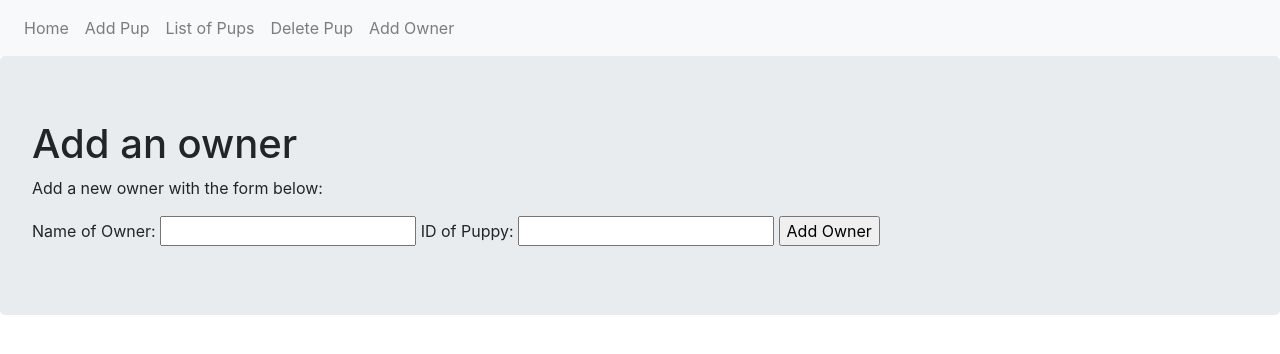
After one commit to austinholmes33/unit-4-site-tutorial, a Flask app: page /owner in a window 1280 px wide. The commit adds this page. Shown: the top 354 px of the page. Run offline with Flask 2, Linux system fonts and the light colour scheme.

Commit message:
app done, need to debug owner name not showing on list

```diff
--- a/app.py
+++ b/app.py
@@ -1,6 +1,6 @@
 import os
-from forms import AddForm, DelForm
-from flask import Flask, render_template, url_for, redirect, request
+from forms import AddForm, DelForm, OwnerForm
+from flask import Flask, render_template, url_for, redirect, request, flash
 from flask_sqlalchemy import SQLAlchemy
 from flask_migrate import Migrate
 
@@ -27,15 +27,35 @@ Migrate(app, db)
 class Puppy(db.Model):
 
     __tablename__ = 'puppies'
+
     id = db.Column(db.Integer, primary_key=True)
     name = db.Column(db.Text)
+    owner = db.relationship('Owner', backref='puppy', uselist=False)
 
     def __init__(self, name):
         self.name = name
 
     def __repr__(self):
-        return f"Puppy name is {self.name}"
+        if self.owner:
+            return f"Puppy name is {self.name} and owner is {self.owner.name}"
+        else:
+            return f"Puppy name is {self.name} and has no owner"
 
+
+class Owner(db.Model):
+
+    __tablename__ = 'owners'
+
+    id = db.Column(db.Integer, primary_key=True)
+    name = db.Column(db.Text)
+    puppy_id = db.Column(db.Integer, db.ForeignKey('puppies.id'))
+
+    def __init__(self, name, puppy_id):
+        self.name = name
+        self.puppy_id = puppy_id
+
+    def __repr__(self):
+        return f"Owner name is {self.name} "
 ##########################
 ### View Functions #######
 ##########################
@@ -55,7 +75,7 @@ def add_pup():
             new_pup = Puppy(name)
             db.session.add(new_pup)
             db.session.commit()
-            print('test')
+
             return redirect(url_for('list_pup'))
 
 
@@ -82,5 +102,25 @@ def del_pup():
         return redirect(url_for('list_pup'))
     return render_template('delete.html', form=form)
 
+@app.route('/owner', methods=["GET", "POST"])
+def add_owner():
+
+    form = OwnerForm()
+
+    if form.validate_on_submit():
+
+        name = form.name.data
+        pup_id = form.pup_id.data
+
+        new_owner = Owner(name, pup_id)
+        db.session.add(new_owner)
+        db.session.commit()
+        flash(f"{form.name.data} has been added")
+
+        return redirect(url_for('list_pup'))
+
+    return render_template('owner.html', form=form)
+
+
 if __name__ == "__main__":
     app.run(debug=True)
--- a/forms.py
+++ b/forms.py
@@ -4,10 +4,16 @@ from wtforms.validators import DataRequired
 
 class AddForm(FlaskForm):
 
-    name = StringField('Name of Puppy: ')
+    name = StringField('Name of Puppy:')
     submit = SubmitField('Add a Puppy')
 
 class DelForm(FlaskForm):
 
-    id = IntegerField("Id Number of Puppy to Remove: ")
+    id = IntegerField("Id Number of Puppy to Remove:")
     submit = SubmitField("Remove puppy")
+
+class OwnerForm(FlaskForm):
+
+    name = StringField('Name of Owner:')
+    pup_id = IntegerField('ID of Puppy:')
+    submit = SubmitField('Add Owner')
--- a/templates/base.html
+++ b/templates/base.html
@@ -19,6 +19,8 @@
             <a class="nav-item nav-link" href="{{url_for('add_pup')}}">Add Pup</a>
             <a class="nav-item nav-link" href="{{url_for('list_pup')}}">List of Pups</a>
             <a class="nav-item nav-link" href="{{url_for('del_pup')}}">Delete Pup</a>
+            <a class="nav-item nav-link" href="{{url_for('add_owner')}}">Add Owner</a>
+
         </div>
     </nav>
     {% block content %}
--- /dev/null
+++ b/templates/owner.html
@@ -0,0 +1,14 @@
+{% extends "base.html" %}
+
+{% block content %}
+<div class="jumbotron">
+    <h1>Add an owner</h1>
+    <p>Add a new owner with the form below:</p>
+    <form method="POST">
+        {{form.csrf_token()}}
+        {{form.name.label}} {{form.name()}}
+        {{form.pup_id.label}} {{form.pup_id()}}
+        {{form.submit()}}
+    </form>
+</div>
+{% endblock %}
```
Also changed, not shown: migrations/versions/2986242e0b25_owner_table_added.py (added, +34 -0 lines), data.sqlite.
